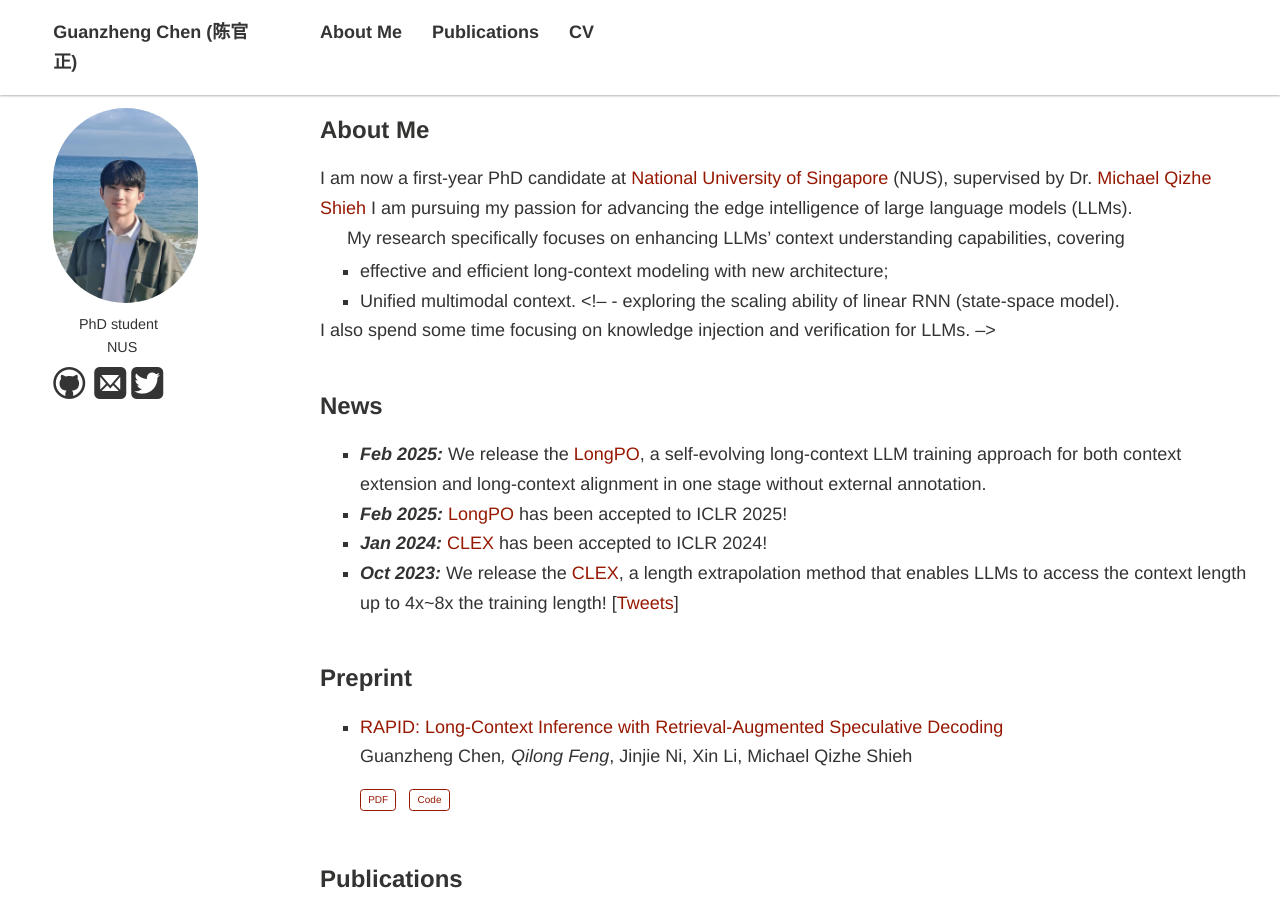
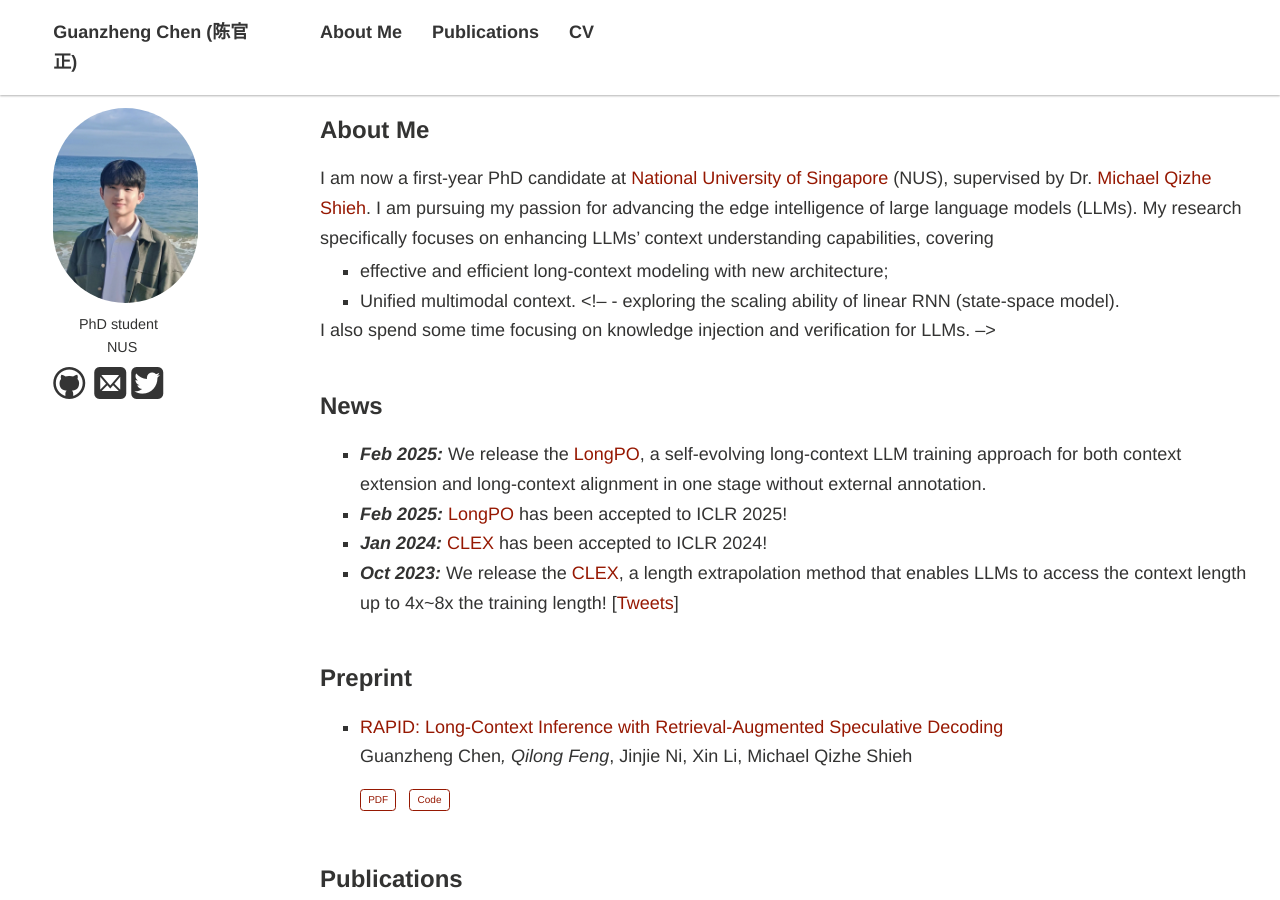
Before and after one commit to guanzhchen/guanzhchen.github.io, a Jekyll site: the page built from index.md, in a window 1280 px wide and 900 px high. Built offline with Jekyll 4.4.1, drawn with Linux system fonts in a browser that asks for light colours; nearby versions of some CDN libraries; comment, search, counter and statistics services are not loaded; a style sheet for code colours, icons or effects is not loaded.

Commit message:
refactor

```diff
--- a/index.md
+++ b/index.md
@@ -4,11 +4,10 @@ layout: page
 
 ### About Me
 
-I am now a first-year PhD candidate at [National University of Singapore](https://nus.edu.sg/) (NUS), supervised by Dr. [Michael Qizhe Shieh](https://michaelshieh.com/)
+I am now a first-year PhD candidate at [National University of Singapore](https://nus.edu.sg/) (NUS), supervised by Dr. [Michael Qizhe Shieh](https://michaelshieh.com/).
 <!-- second-year Master's student at [Sun Yat-sen University](https://www.sysu.edu.cn/) (SYSU), supervised by Dr. [Shangsong Liang](https://cse.sysu.edu.cn/content/4569). I also work closely with [Zaiqiao Meng](https://mengzaiqiao.github.io/) and [Fangyu Liu](https://fangyuliu.me/about.html).
 Previously, I completed my Bachelor's degree at [Chongqing University](https://www.cqu.edu.cn/) (CQU) in 2021. -->
 I am pursuing my passion for advancing the edge intelligence of large language models (LLMs).
-
 My research specifically focuses on enhancing LLMs' context understanding capabilities, covering
 
 - effective and efficient long-context modeling with new architecture;
```
